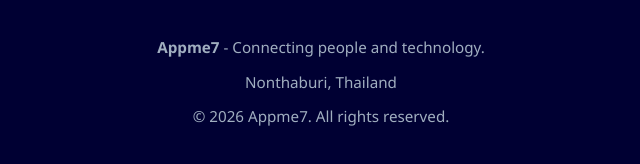
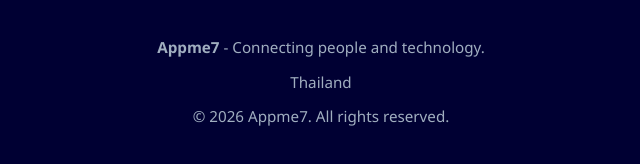
Before and after one commit to heng-ck/privacy-policy, a plain HTML site: page index.html in a window 1280 px wide. Shown: the part 1213-1377 px from the top of the page, 319-959 px from the left. Drawn offline with Linux system fonts and the light colour scheme.

Commit message:
Update index.html

```diff
--- a/index.html
+++ b/index.html
@@ -256,7 +256,7 @@
     <footer id="contact">
         <div class="footer-content">
             <p><strong>Appme7</strong> - Connecting people and technology.</p>
-            <p>Nonthaburi, Thailand</p>
+            <p>Thailand</p>
             <p>&copy; 2026 Appme7. All rights reserved.</p>
         </div>
     </footer>
```
